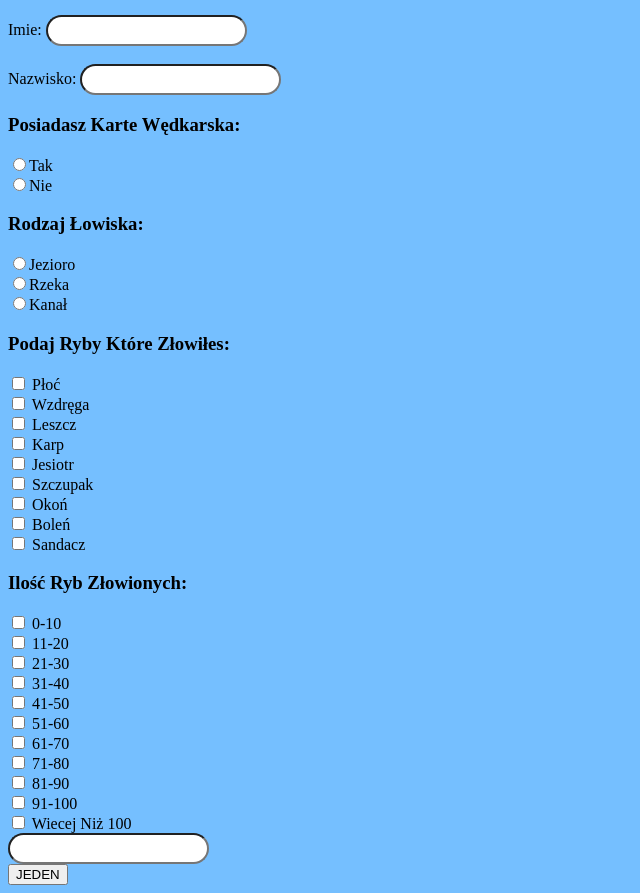
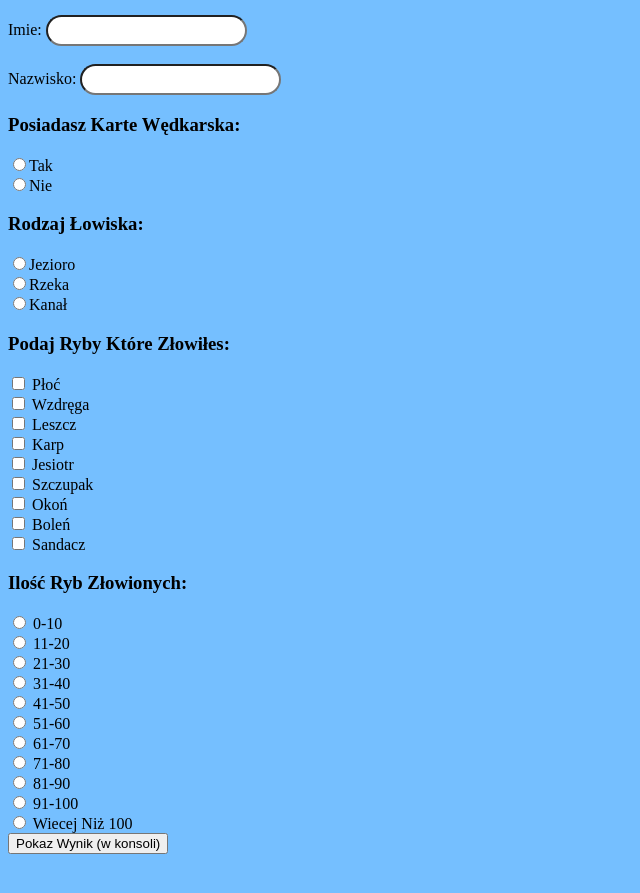
Before and after one commit to RuseQ12/spiswedkarski, a plain HTML site: page index.html in a window 1280 px wide. Shown: the part 116-1009 px from the top of the page, without its empty margins (0-640 px from the left). After the commit the page ends 978 px from the top, so only its background shows below. Drawn offline with Linux system fonts and the light colour scheme.

Commit message:
Add files via upload

```diff
--- a/index.html
+++ b/index.html
@@ -32,21 +32,38 @@
     <input type="checkbox" id="ryba" value="bolen"> Boleń <br>
     <input type="checkbox" id="ryba" value="sandacz"> Sandacz <br>
     <h3> Ilość Ryb Złowionych: </h3>
-    <input type="checkbox" id="ilosc" value="0-10"> 0-10 <br>
-    <input type="checkbox" id="ilosc" value="11-20"> 11-20 <br>
-    <input type="checkbox" id="ilosc" value="21-30"> 21-30 <br>
-    <input type="checkbox" id="ilosc" value="31-40"> 31-40 <br>
-    <input type="checkbox" id="ilosc" value="41-50"> 41-50 <br>
-    <input type="checkbox" id="ilosc" value="51-60"> 51-60 <br>
-    <input type="checkbox" id="ilosc" value="61-70"> 61-70 <br>
-    <input type="checkbox" id="ilosc" value="71-80"> 71-80 <br>
-    <input type="checkbox" id="ilosc" value="81-90"> 81-90 <br>
-    <input type="checkbox" id="ilosc" value="91-100"> 91-100 <br>
-    <input type="checkbox" id="ilosc" value="100"> Wiecej Niż 100 <br>
+    <input type="radio" id="ilosc" value="0-10"> 0-10 <br>
+    <input type="radio" id="ilosc" value="11-20"> 11-20 <br>
+    <input type="radio" id="ilosc" value="21-30"> 21-30 <br>
+    <input type="radio" id="ilosc" value="31-40"> 31-40 <br>
+    <input type="radio" id="ilosc" value="41-50"> 41-50 <br>
+    <input type="radio" id="ilosc" value="51-60"> 51-60 <br>
+    <input type="radio" id="ilosc" value="61-70"> 61-70 <br>
+    <input type="radio" id="ilosc" value="71-80"> 71-80 <br>
+    <input type="radio" id="ilosc" value="81-90"> 81-90 <br>
+    <input type="radio" id="ilosc" value="91-100"> 91-100 <br>
+    <input type="radio" id="ilosc" value="100"> Wiecej Niż 100 <br>
 
-
+    <button onclick="wynik()">Pokaz Wynik (w konsoli)</button>
+    <script>
+        function wynik() {
+            var wynik2_data = document.getElementById("data").value;
+            var wynik2_imie = document.getElementById("imie").value;
+            var wynik2_nazwisko = document.getElementById("nazwisko").value;
+            var wynik2_karta = document.getElementById("karta").value;
+            var wynik2_ryba = document.getElementById("ryba").value;
+            var wynik2_ilosc = document.getElementById("ilosc").value;
+        console.log("Data: ",wynik2_data)
+        console.log("Imie: ",wynik2_imie)
+        console.log("Nazwisko: ",wynik2_nazwisko)
+        console.log("Posiadanie Karty Wedkarskiej: ",wynik2_karta)
+        console.log("Złowione Ryby: ",wynik2_ryba)
+        console.log("Ilość Ryb: ",wynik2_ilosc)
+        }
+    </script>
+<!--
     <input type="text" id="cos"> <br>
-    <button onclick="pokaza()">JEDEN</button>
+    <button onclick="pokaza()">Pokaz</button>
 
 
     <script>
@@ -56,5 +73,7 @@
         console.log(pokazb)
         }
     </script>
+    -->
+
 </body>
 </html>
```
